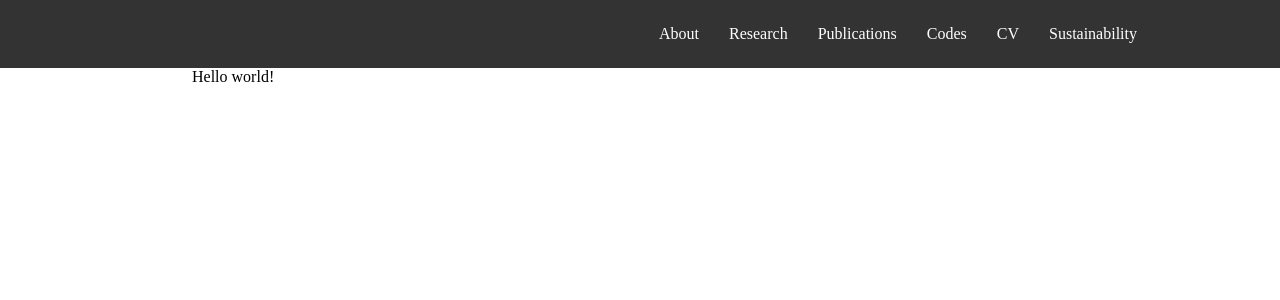
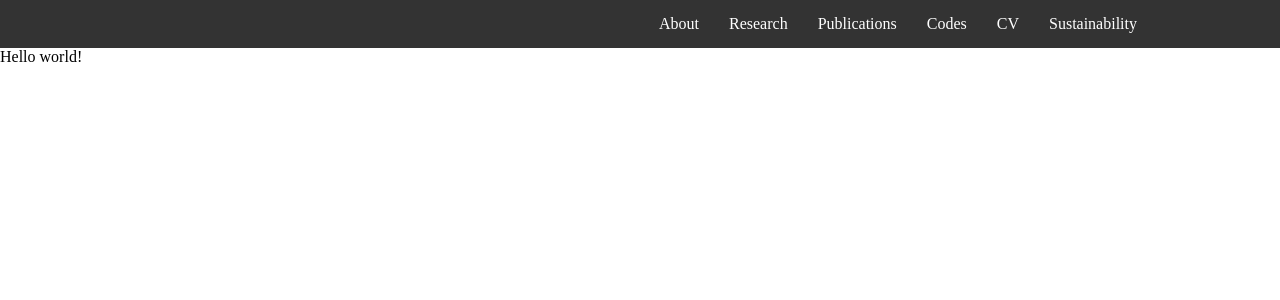
Before and after one commit to felixbosco/felixbosco.github.io, a Jekyll site: the page built from index.html, in a window 1280 px wide. Shown: the top 300 px of the page. Built offline with Jekyll 4.4.1, drawn with Linux system fonts in a browser that asks for light colours.

Commit message:
Remove vertical padding from header

```diff
--- a/assets/css/style.css
+++ b/assets/css/style.css
@@ -10,7 +10,7 @@ header {
     flex-direction: row;
 
     width: 100;
-    padding: 10px 10%;
+    padding: 0px 10%;
 
     background-color: #333;
 }
@@ -42,6 +42,8 @@ nav li a:hover {
   background-color: #111;
 }
 
+.header-nav
+
 /* ---------- general design: main ---------- */
 main {
     width: 70%;
```
